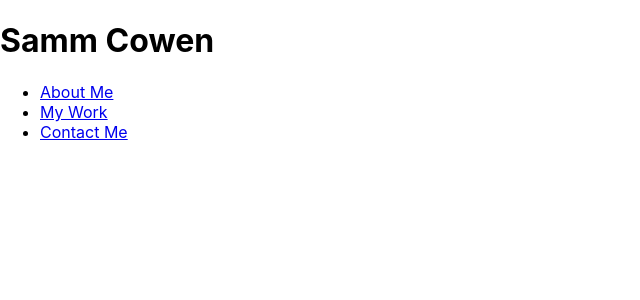
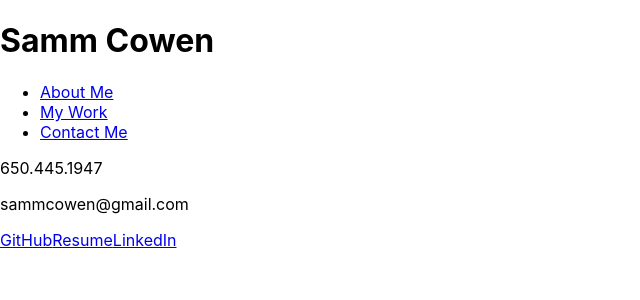
Before and after one commit to sammcowen/stunning-train, a React (Create React App) app in the folder stunning-train/: page / in a window 1280 px wide. Shown: the top 300 px of the page, without its empty margins (0-640 px from the left). Built offline with nearby package versions, Linux system fonts and the light colour scheme.

Commit message:
imported footer element into app.js, renders to page on npm start

```diff
--- a/stunning-train/src/App.js
+++ b/stunning-train/src/App.js
@@ -1,5 +1,6 @@
 import React from 'react';
 import Header from './components/Header';
+import Footer from './components/Footer';
 import logo from './logo.svg';
 import './App.css';
 
@@ -7,6 +8,8 @@ function App() {
   return (
    <div>
 <Header></Header>
+
+<Footer></Footer>
     </div>
   );
 }
--- a/stunning-train/src/components/Footer/index.js
+++ b/stunning-train/src/components/Footer/index.js
@@ -2,6 +2,14 @@ import React from 'react';
 
 function Footer () {
     return (
+        <div>
+                <p>650.445.1947</p>
+                <p>sammcowen@gmail.com</p>
+                <a href="https://github.com/sammcowen" target="_blank">GitHub</a>
+                <a href="https://docs.google.com/document/d/11iTr-kVObOlJh18VSk42dfgS_OCw2Be5MYfm4HIKhec/edit?usp=sharing" target="_blank">Resume</a>
+                <a href="https://www.linkedin.com/in/samantha-renee-cowen-09487970/">LinkedIn</a>
+            </div>
+    );
+};
 
-    )
-}
+export default Footer;
```
